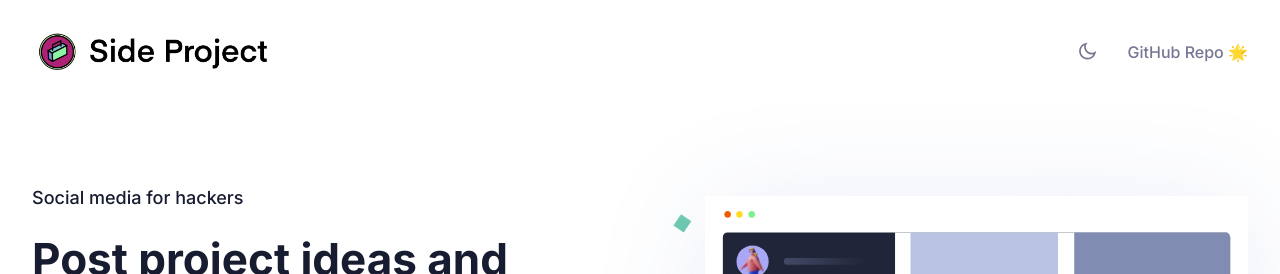
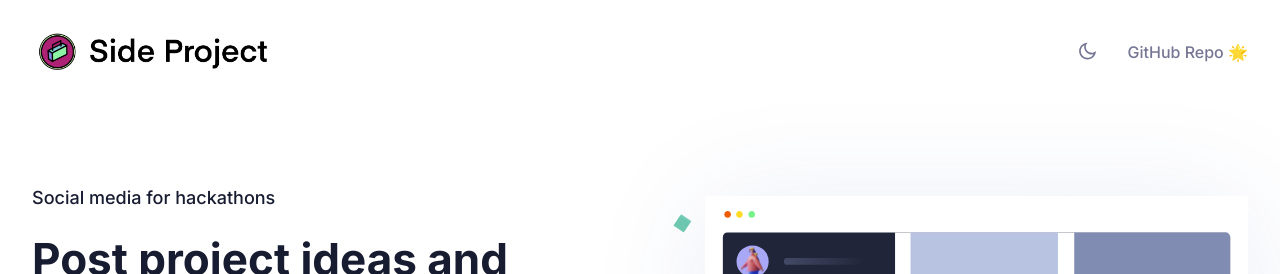
Before and after one commit to jsonchen47/jono_website, a Next.js app: page /jono_website/ in a window 1280 px wide. Shown: the top 274 px of the page. Built offline with nearby package versions, Linux system fonts and the light colour scheme.

Commit message:
small change to see if it updates

```diff
--- a/components/Hero/index.tsx
+++ b/components/Hero/index.tsx
@@ -16,7 +16,7 @@ const Hero = () => {
           <div className="flex lg:items-center lg:gap-8 xl:gap-32.5">
             <div className=" md:w-1/2">
               <h4 className="mb-4.5 text-lg font-medium text-black dark:text-white">
-                Social media for hackers
+                Social media for hackathons
               </h4>
               <h1 className="mb-5 pr-16 text-3xl font-bold text-black dark:text-white xl:text-hero ">
                 Post project ideas and find collaborators {"   "}
```
